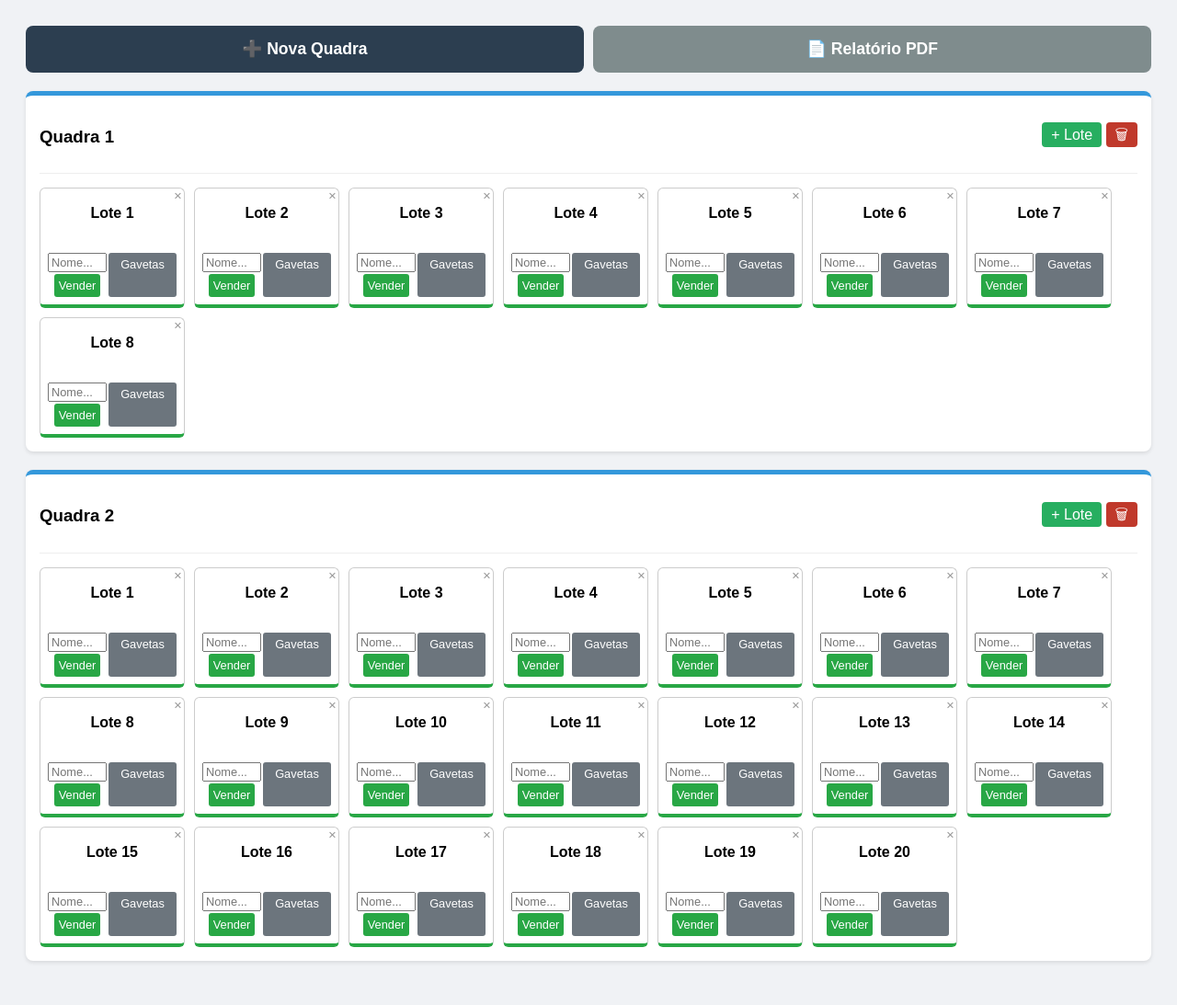
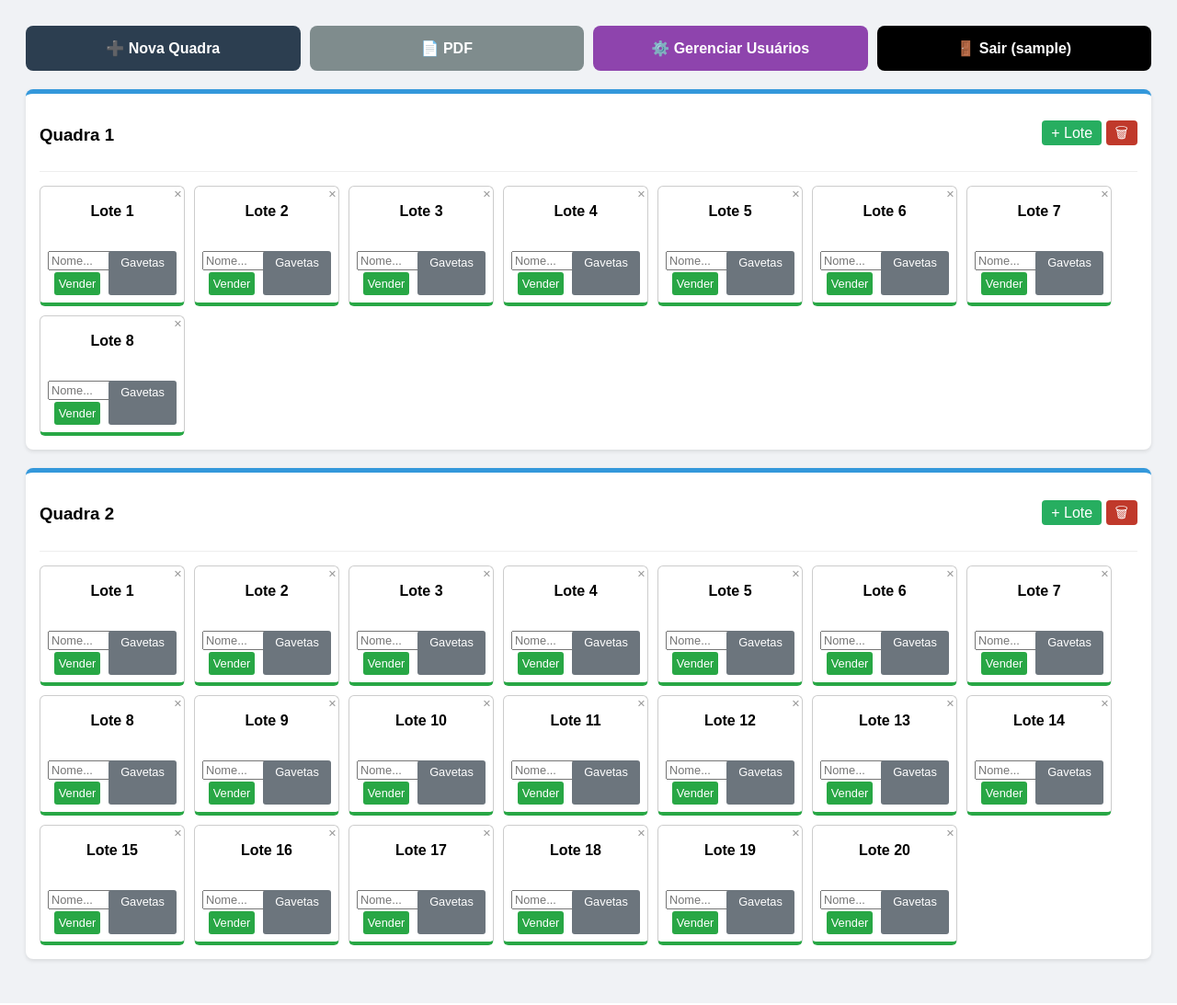
Before and after one commit to jedson22/meu_cemiterio, a Django app: page / in a window 1280 px wide. Shown: the whole page at 92% size. Run offline with Django 4.2, Linux system fonts and the light colour scheme; the visitor is signed in with stand-in values (Sample User, id 1); data comes from the database, SQL or seed files in the repository.

Commit message:
Update index.html

```diff
--- a/templates/index.html
+++ b/templates/index.html
@@ -7,46 +7,28 @@
     <style>
         body { font-family: sans-serif; padding: 20px; background-color: #f0f2f5; }
 
-        /* Botões de Topo */
-        .top-controls { display: flex; gap: 10px; margin-bottom: 20px; }
-        .btn-big { flex: 1; padding: 15px; text-align: center; text-decoration: none; font-size: 1.1em; border-radius: 8px; font-weight: bold; color: white; }
+        .top-controls { display: flex; gap: 10px; margin-bottom: 20px; flex-wrap: wrap; }
+        .btn-big { flex: 1; padding: 15px; text-align: center; text-decoration: none; font-size: 1em; border-radius: 8px; font-weight: bold; color: white; min-width: 150px; }
         .btn-blue { background: #2c3e50; }
         .btn-grey { background: #7f8c8d; }
+        .btn-purple { background: #8e44ad; }
+        .btn-black { background: #000; }
 
         .quadra-container { background: white; padding: 15px; margin-bottom: 20px; border-radius: 8px; box-shadow: 0 2px 4px rgba(0,0,0,0.1); border-top: 5px solid #3498db; }
         .header-quadra { display: flex; justify-content: space-between; align-items: center; border-bottom: 1px solid #eee; padding-bottom: 10px; margin-bottom: 15px; }
 
         .lotes-grid { display: flex; flex-wrap: wrap; gap: 10px; }
-
         .lote-card {
-            border: 1px solid #ccc;
-            padding: 8px;
-            width: 140px;
-            text-align: center;
-            border-radius: 6px;
-            background: #fff;
-            position: relative;
-            display: flex;
-            flex-direction: column;
-            justify-content: space-between;
-            min-height: 110px;
+            border: 1px solid #ccc; padding: 8px; width: 140px; text-align: center; border-radius: 6px;
+            background: #fff; position: relative; display: flex; flex-direction: column; justify-content: space-between; min-height: 110px;
         }
 
-        /* Cores baseadas no estado */
         .estado-livre { border-bottom: 4px solid #28a745; }
         .estado-vendido { border-bottom: 4px solid #007bff; background-color: #f0f8ff; }
         .estado-cheio { border-bottom: 4px solid #dc3545; background-color: #fff0f0; }
 
-        .aviso-cheio {
-            background: #dc3545; color: white; font-weight: bold; font-size: 0.7em;
-            padding: 2px; border-radius: 3px; position: absolute; top: -8px; left: 50%;
-            transform: translateX(-50%); width: 80%;
-        }
-
-        .badge-dono {
-            background: #007bff; color: white; padding: 4px; border-radius: 3px;
-            font-size: 0.8em; margin-bottom: 5px; word-break: break-word; line-height: 1.2;
-        }
+        .aviso-cheio { background: #dc3545; color: white; font-weight: bold; font-size: 0.7em; padding: 2px; border-radius: 3px; position: absolute; top: -8px; left: 50%; transform: translateX(-50%); width: 80%; }
+        .badge-dono { background: #007bff; color: white; padding: 4px; border-radius: 3px; font-size: 0.8em; margin-bottom: 5px; word-break: break-word; line-height: 1.2; }
 
         .btn-acoes { margin-top: auto; display: flex; gap: 2px; }
         .btn-small { flex: 1; border: none; padding: 5px; color: white; font-size: 0.8em; cursor: pointer; border-radius: 3px; text-decoration: none;}
@@ -59,7 +41,13 @@
 
     <div class="top-controls">
         <a href="{% url 'adicionar_quadra' %}" class="btn-big btn-blue">➕ Nova Quadra</a>
-        <a href="{% url 'gerar_relatorio' %}" class="btn-big btn-grey">📄 Relatório PDF</a>
+        <a href="{% url 'gerar_relatorio' %}" class="btn-big btn-grey">📄 PDF</a>
+
+        {% if user.is_superuser %}
+            <a href="/admin/" class="btn-big btn-purple" target="_blank">⚙️ Gerenciar Usuários</a>
+        {% endif %}
+
+        <a href="/accounts/logout/" class="btn-big btn-black">🚪 Sair ({{ user.username }})</a>
     </div>
 
     {% for quadra in quadras %}
@@ -68,24 +56,21 @@
                 <h3>Quadra {{ quadra.numero }}</h3>
                 <div>
                     <a href="{% url 'adicionar_lote' quadra.id %}" style="text-decoration:none; background:#27ae60; color:white; padding:5px 10px; border-radius:4px;">+ Lote</a>
-                    <a href="{% url 'excluir_quadra' quadra.id %}" style="text-decoration:none; background:#c0392b; color:white; padding:5px 10px; border-radius:4px;" onclick="return confirm('Apagar quadra?')">🗑</a>
+                    {% if user.is_superuser %}
+                        <a href="{% url 'excluir_quadra' quadra.id %}" style="text-decoration:none; background:#c0392b; color:white; padding:5px 10px; border-radius:4px;" onclick="return confirm('ATENÇÃO ADMIN: Apagar quadra inteira?')">🗑</a>
+                    {% endif %}
                 </div>
             </div>
 
             <div class="lotes-grid">
-                {% for lote in quadra.lotes.all %} <div class="lote-card {% if lote.esta_cheio %}estado-cheio{% elif lote.proprietario %}estado-vendido{% else %}estado-livre{% endif %}">
-
+                {% for lote in quadra.lotes.all %}
+                    <div class="lote-card {% if lote.esta_cheio %}estado-cheio{% elif lote.proprietario %}estado-vendido{% else %}estado-livre{% endif %}">
                         <a href="{% url 'excluir_lote' lote.id %}" class="del-lote" onclick="return confirm('Excluir lote?')">✕</a>
 
-                        {% if lote.esta_cheio %}
-                            <div class="aviso-cheio">⛔ LOTADO</div>
-                        {% endif %}
+                        {% if lote.esta_cheio %} <div class="aviso-cheio">⛔ LOTADO</div> {% endif %}
 
                         <div style="margin-top: 10px;">
-                            {% if lote.proprietario %}
-                                <div class="badge-dono">{{ lote.proprietario }}</div>
-                            {% endif %}
-
+                            {% if lote.proprietario %} <div class="badge-dono">{{ lote.proprietario }}</div> {% endif %}
                             <strong>Lote {{ lote.numero }}</strong>
                         </div>
 
@@ -93,13 +78,12 @@
                             {% if not lote.proprietario %}
                                 <form action="{% url 'vender_lote' lote.id %}" method="POST" style="flex:1;">
                                     {% csrf_token %}
-                                    <input type="text" name="nome_comprador" placeholder="Nome..." required style="width:100%; box-sizing:border-box; font-size:0.8em; margin-bottom:2px;">
+                                    <input type="text" name="nome_comprador" placeholder="Nome..." required style="width:100%; font-size:0.8em; margin-bottom:2px;">
                                     <button type="submit" class="btn-small bg-green">Vender</button>
                                 </form>
                             {% endif %}
                             <a href="{% url 'detalhe_lote' quadra.numero lote.numero %}" class="btn-small bg-grey">Gavetas</a>
                         </div>
-
                     </div>
                 {% empty %}
                     <p style="color:#999; padding:20px;">Nenhum lote criado.</p>
```
